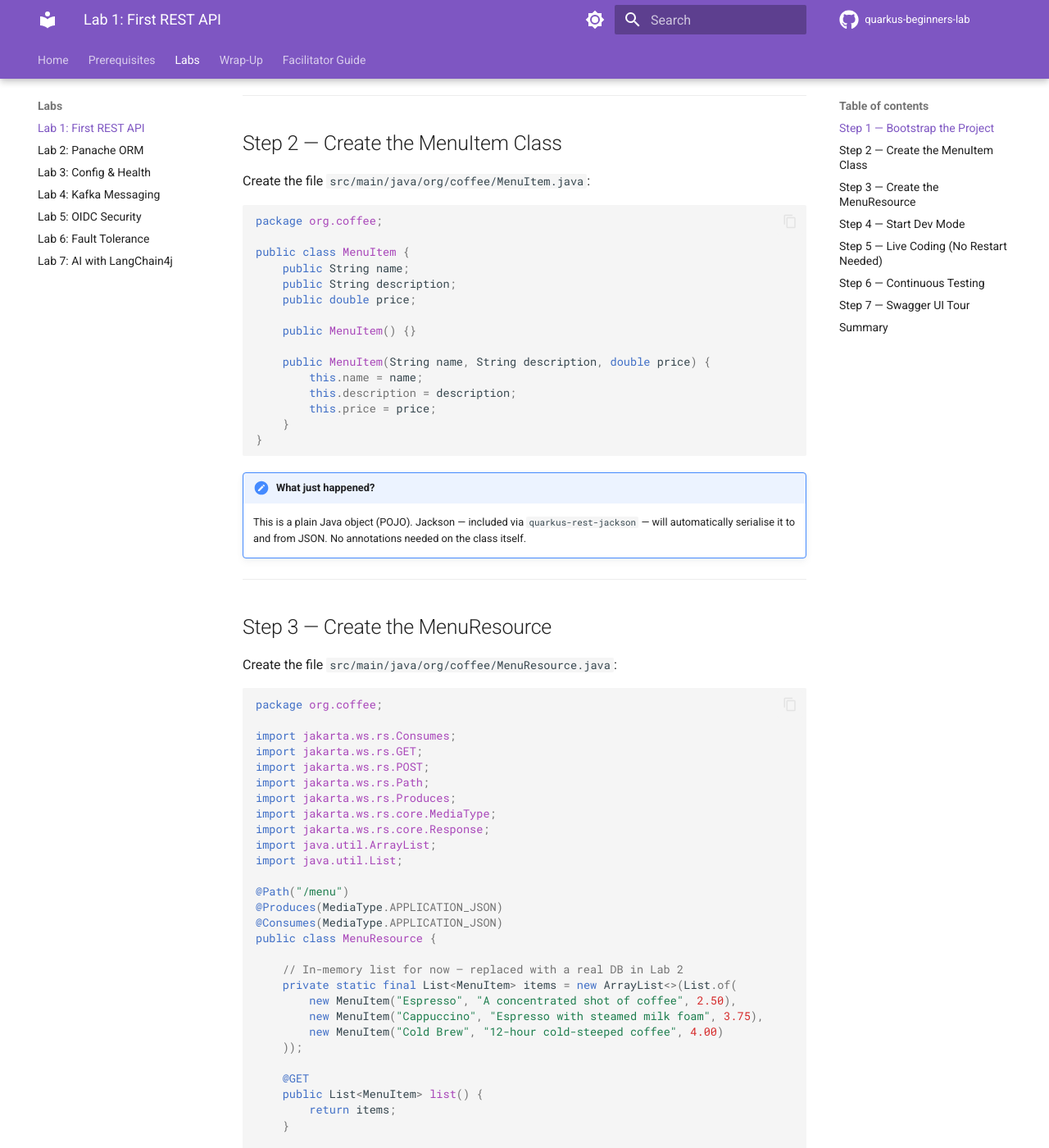
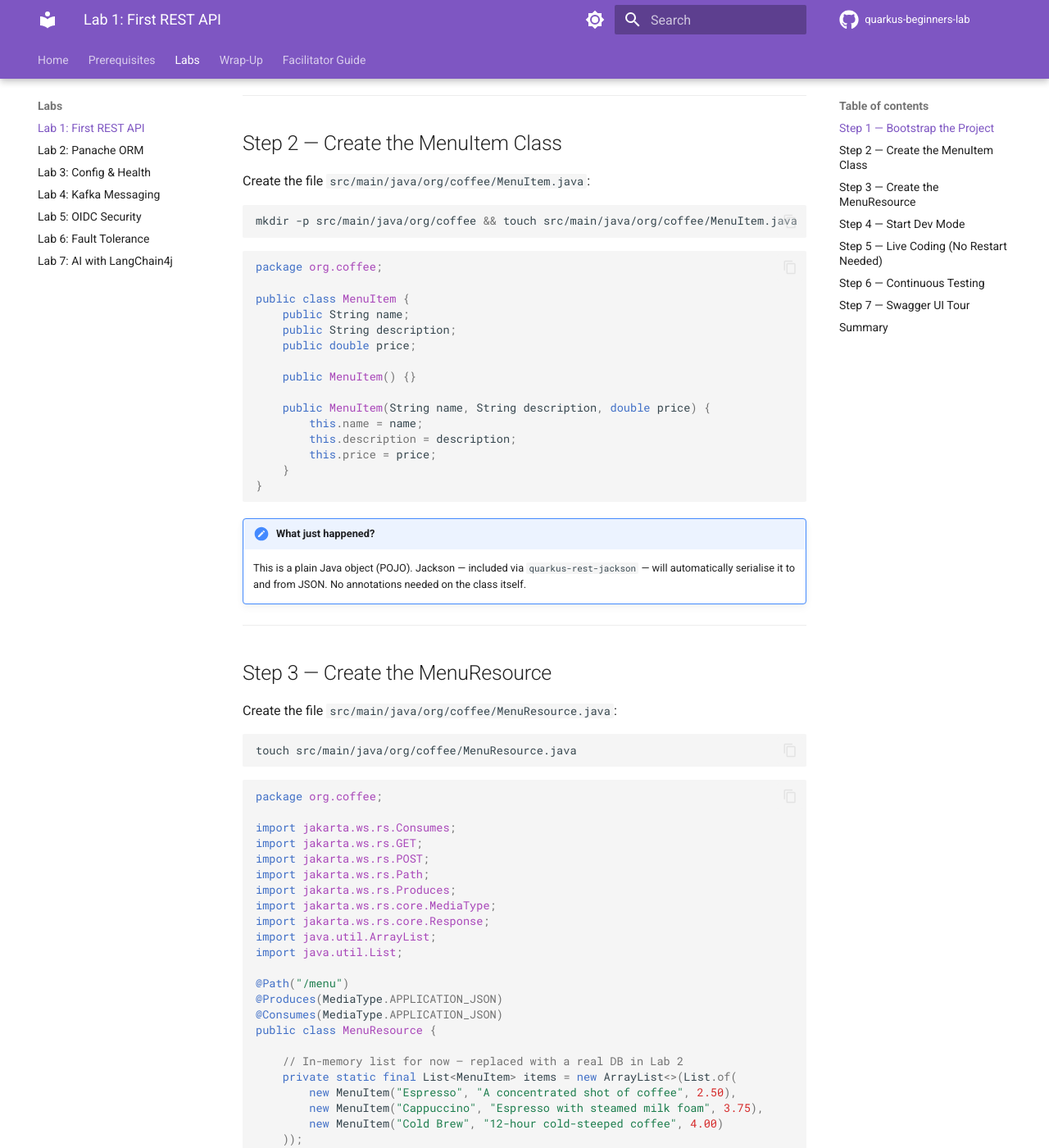
Before and after one commit to learn-quarkus/quarkus-beginners-lab, an MkDocs documentation site: the page built from docs/lab1-rest.md, in a window 1280 px wide and 1400 px high, scrolled down 1237 px. Shown: the whole window at 82% size. Built offline with MkDocs 1.6.1 and Material for MkDocs 9.7.7, drawn with Linux system fonts in a browser that asks for light colours; comment, search, counter and statistics services are not loaded; some of the changed text lies outside the part shown.

Commit message:
docs: add mkdir -p + touch commands before every new-file instruction
Attendees no longer need to manually create files via the OS or IDE.
Each 'Create ...' instruction now has a bash block immediately before
the code snippet:
- mkdir -p used on first file per directory (Lab 1 MenuItem, test file;
  Lab 4 Order, BaristaAiService in barista-bot)
- touch used for all subsequent files in the same directory
- covers all 11 new-file instructions across labs 1-4, 6, 7

````diff
--- a/docs/lab1-rest.md
+++ b/docs/lab1-rest.md
@@ -64,6 +64,10 @@ Open `pom.xml` and notice your two extensions are already listed — no manual X
 
 Create the file `src/main/java/org/coffee/MenuItem.java`:
 
+```bash
+mkdir -p src/main/java/org/coffee && touch src/main/java/org/coffee/MenuItem.java
+```
+
 ```java
 package org.coffee;
 
@@ -90,6 +94,10 @@ public class MenuItem {
 ## Step 3 — Create the MenuResource
 
 Create the file `src/main/java/org/coffee/MenuResource.java`:
+
+```bash
+touch src/main/java/org/coffee/MenuResource.java
+```
 
 ```java
 package org.coffee;
@@ -216,6 +224,10 @@ You'll see the updated description — **without restarting the server**.
 Continuous testing means your tests re-run automatically every time you save a file — **without leaving your IDE or typing any command**.
 
 First, create the test file at `src/test/java/org/coffee/MenuResourceTest.java`:
+
+```bash
+mkdir -p src/test/java/org/coffee && touch src/test/java/org/coffee/MenuResourceTest.java
+```
 
 ```java
 package org.coffee;
````
Also changed, not shown: docs/lab2-panache.md (+4 -0 lines), docs/lab3-config-health.md (+4 -0 lines), docs/lab4-kafka.md (+12 -0 lines), docs/lab6-fault-tolerance.md (+4 -0 lines), docs/lab7-langchain4j.md (+8 -0 lines).
